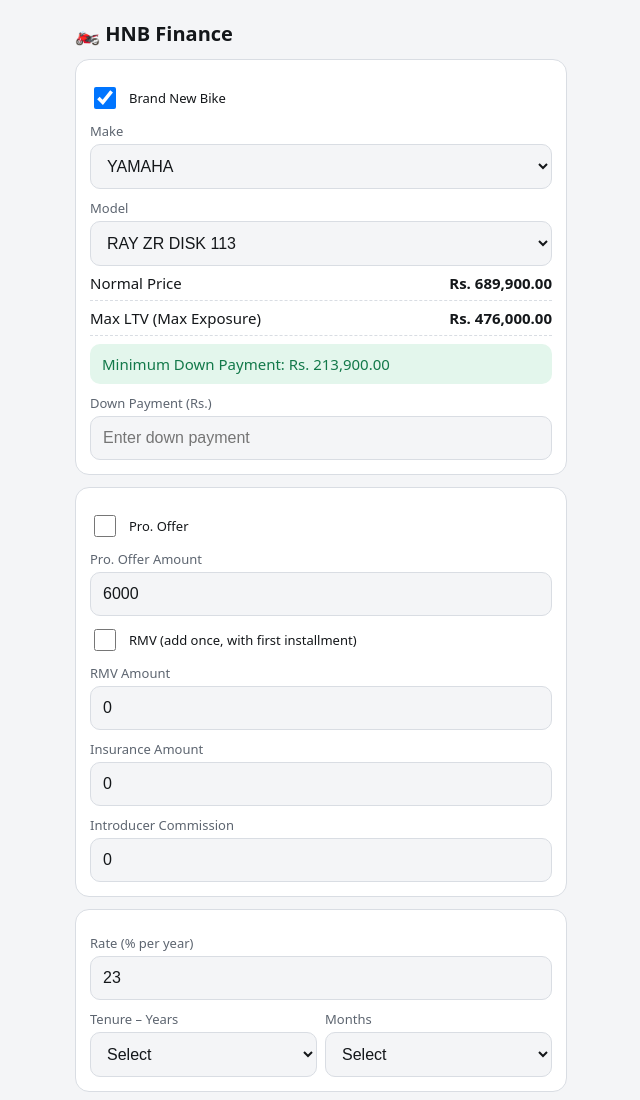
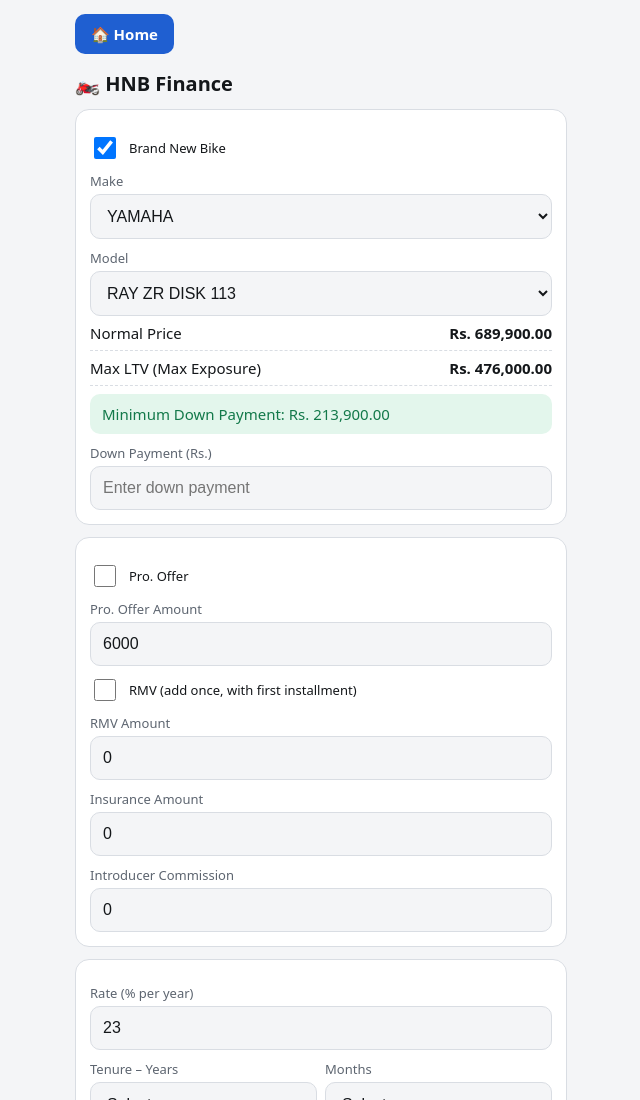
Before and after one commit to GMAPHNBF/URBIKE, a plain HTML site: page index.html in a window 1280 px wide. Shown: the top 1100 px of the page, without its empty margins (319-959 px from the left). Drawn offline with Linux system fonts and the light colour scheme.

Commit message:
Add files via upload

```diff
--- a/index.html
+++ b/index.html
@@ -26,10 +26,13 @@ input,select{width:100%;padding:12px;font-size:16px;border:1px solid var(--bd);b
 .sm{text-align:center;color:var(--mu);font-size:13px}
 input.err{border-color:var(--bad);background:var(--badb);color:var(--bad)}
 input.good{border-color:var(--ok)}
+.home-btn{display:inline-flex;align-items:center;gap:8px;margin-bottom:10px;padding:10px 16px;font-size:15px;font-weight:600;color:#fff;background:var(--ac);border-radius:10px;text-decoration:none}
+.home-btn:hover{opacity:.9}
 </style>
 </head>
 <body>
 <div class="w">
+<a class="home-btn" href="https://gmaphnbf.github.io/HNBFGMAP/">🏠 Home</a>
 <h1>🏍️ HNB Finance</h1>
 
 <div class="c">
```
